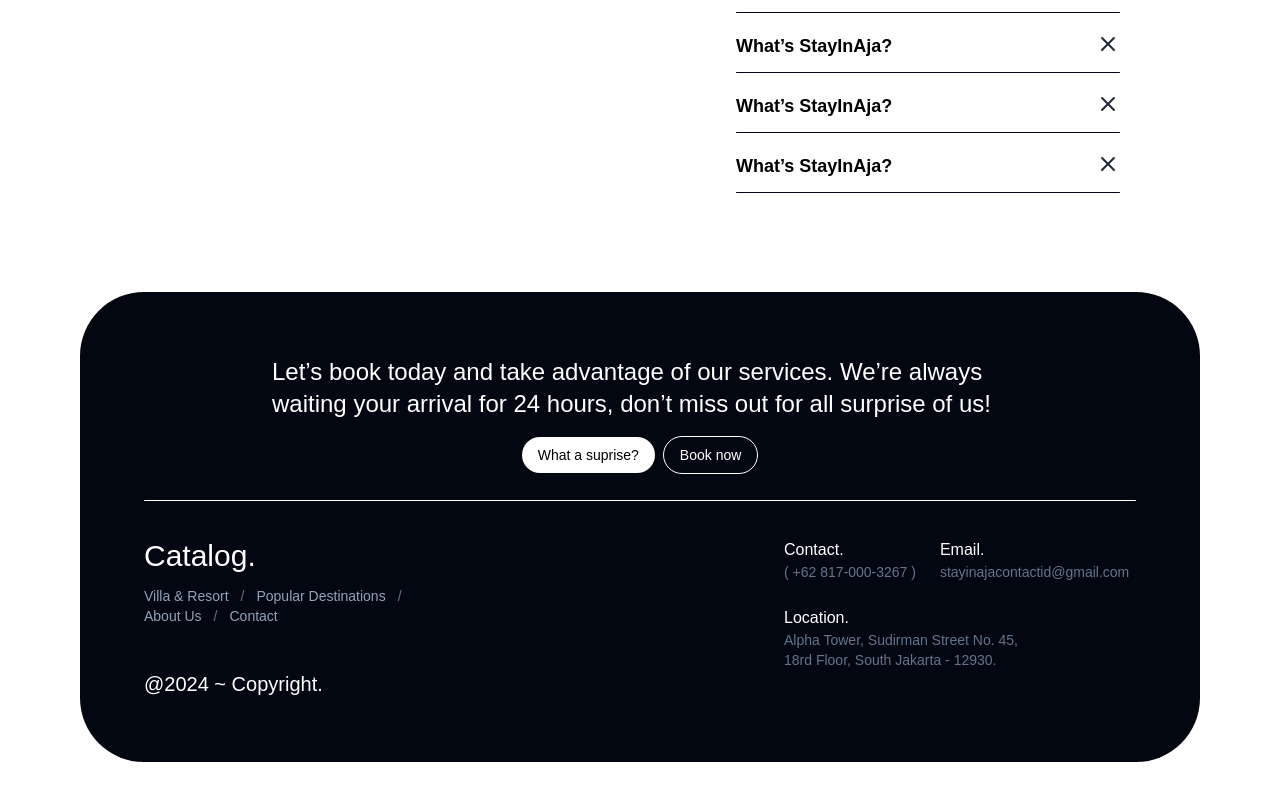
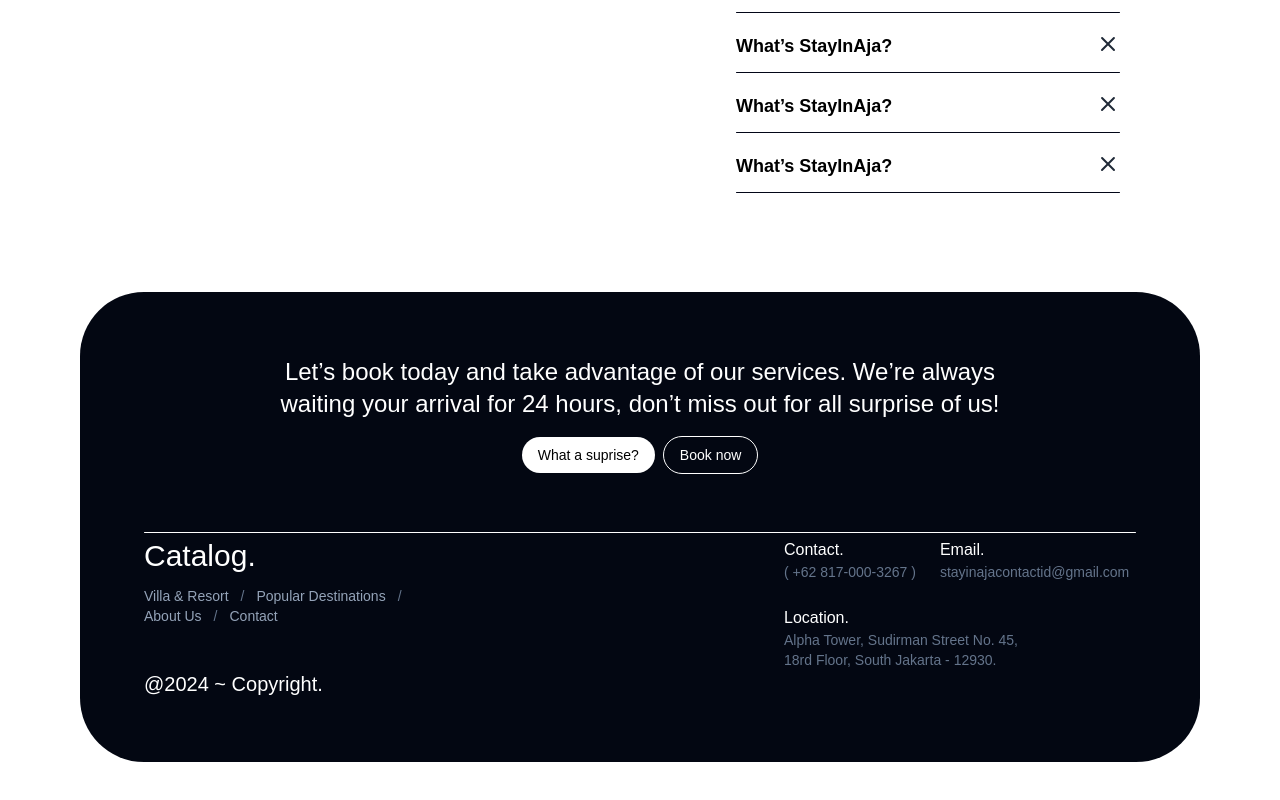
Before and after one commit to Hafiidh0430/travel-app-lp, a React (Vite) app: page / in a window 1280 px wide. Shown: the part 3740-4540 px from the top of the page. Built offline with nearby package versions, Linux system fonts and the light colour scheme; a web font is replaced by a local one.

Commit message:
resize fix

```diff
--- a/src/components/Footer.jsx
+++ b/src/components/Footer.jsx
@@ -5,13 +5,13 @@ export default function Footer() {
     <>
       <footer className="footer-container text-white p-[4rem] rounded-[4rem] bg-gray-950">
         <header className="footer-header gap-4 relative flex flex-col items-center">
-          <h4 className="text-book w-[46rem] text-2xl">Let’s book today and take advantage of our services. We’re always
+          <h4 className="text-book w-[46rem] text-center text-2xl">Let’s book today and take advantage of our services. We’re always
           waiting your arrival for 24 hours, don’t miss out for all surprise of us!</h4>
           <div className="cta-btn flex gap-2 items-center">
             <a className="bg-white rounded-full px-4 py-2 text-black text-sm" href="">What a suprise?</a>
             <a className="border border-white px-4 py-2 text-sm rounded-full" href="">Book now</a>
           </div>
-          <span className="line absolute bottom-0  top-36 rounded-full w-full h-[1px] bg-white"></span>
+          <span className="line absolute bottom-0  top-[11rem] rounded-full w-full h-[1px] bg-white"></span>
         </header>
 
         <div className="footer-body h-[10rem] mt-16 flex justify-between">
--- a/src/index.css
+++ b/src/index.css
@@ -33,3 +33,9 @@
 .card-villas::-webkit-scrollbar .card-resorts::-webkit-scrollbar {
   display: none; /* Add this */
 }
+
+@media screen and (min-width: 1920px) {
+  :root{
+    font-size: 1vw;
+  }
+}
```
